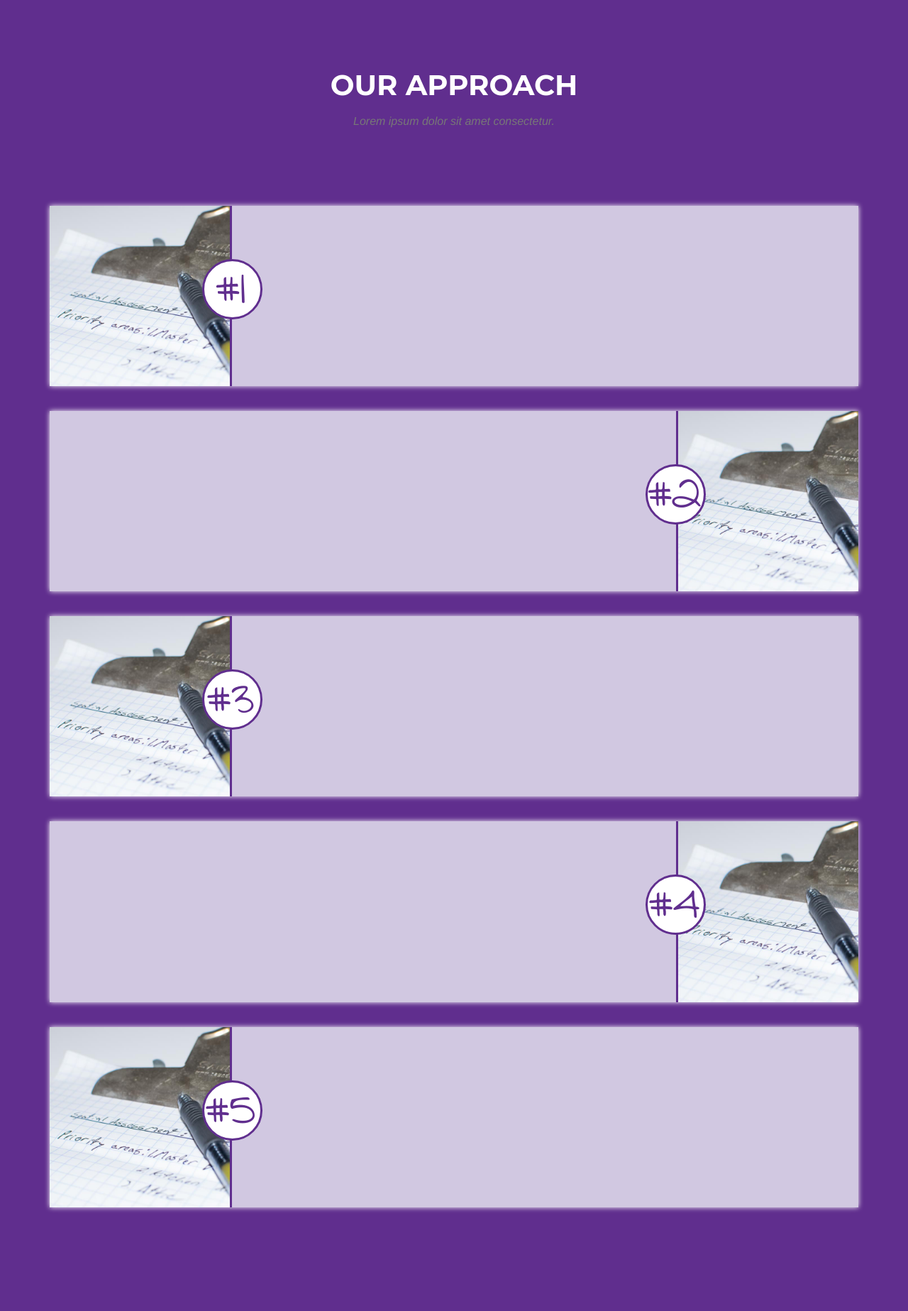
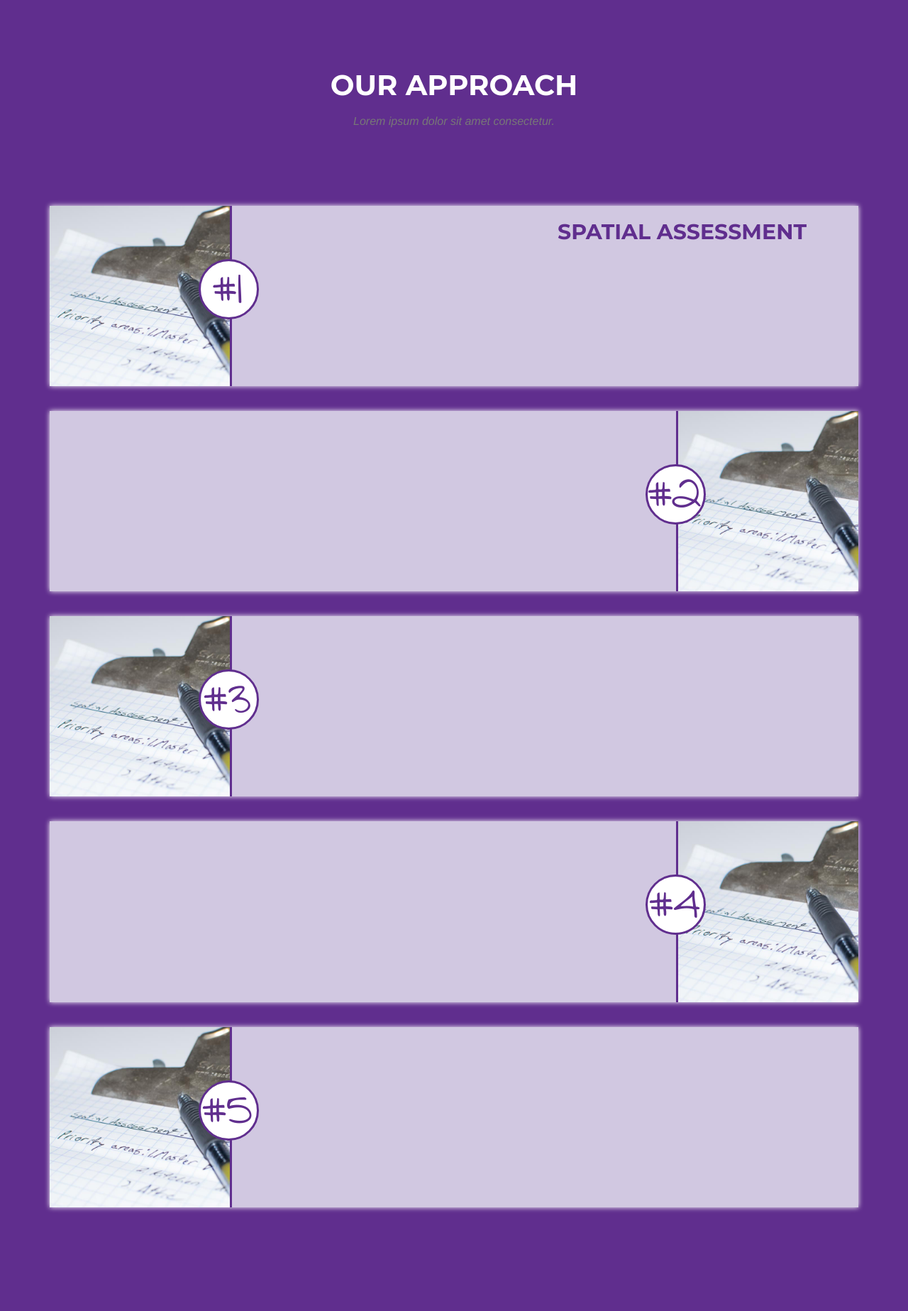
Before and after one commit to CJarrell/RO_WEBSITE, a PHP site: page / in a window 1280 px wide; the page is wider, and only the part inside the window is pictured. Shown: the part 1738-3585 px from the top of that part at 71% size. Run offline with PHP 8.4, Linux system fonts and the light colour scheme; some libraries are stand-ins or nearby versions; some web fonts are replaced.

Commit message:
More Approach syles

```diff
--- a/css/r&o.css
+++ b/css/r&o.css
@@ -352,6 +352,7 @@ section#testimonials {
     margin: 0;
     margin-top: 35px;
 }
+
 #approach ul p {
     font-family: 'Stars-From-Our-Eyes', Arial, sans-serif;
     font-style: regular;
@@ -359,7 +360,7 @@ section#testimonials {
     color: #602E8E;
     text-align: center;
     padding-top: 7px;
-    padding-right: 5px;
+    padding-right: 4px;
 
 }
 #approach ul p.step-number-left {
@@ -382,7 +383,7 @@ section#testimonials {
     border-bottom-left-radius:50%;
     border-bottom-right-radius:50%;
     top: 1.5em;
-    left: 4.3em;
+    left: 4.2em;
 
 
 }
--- a/home.html
+++ b/home.html
@@ -139,7 +139,9 @@
                 <li class="list-img-left">
                     <img src="img/approach/spacial-assessment-img-lg.jpg" alt="Spacial Assessment Image" height="50%">
                 </li>
-                <li class="list-description"></li>
+                <li class="list-description">
+                    <h2 class="approach-heading">Spatial Assessment</h2>
+                </li>
                 <p class="step-number-left">#1</p>
                 <div class="clearfix"></div>
             </ul>
```
